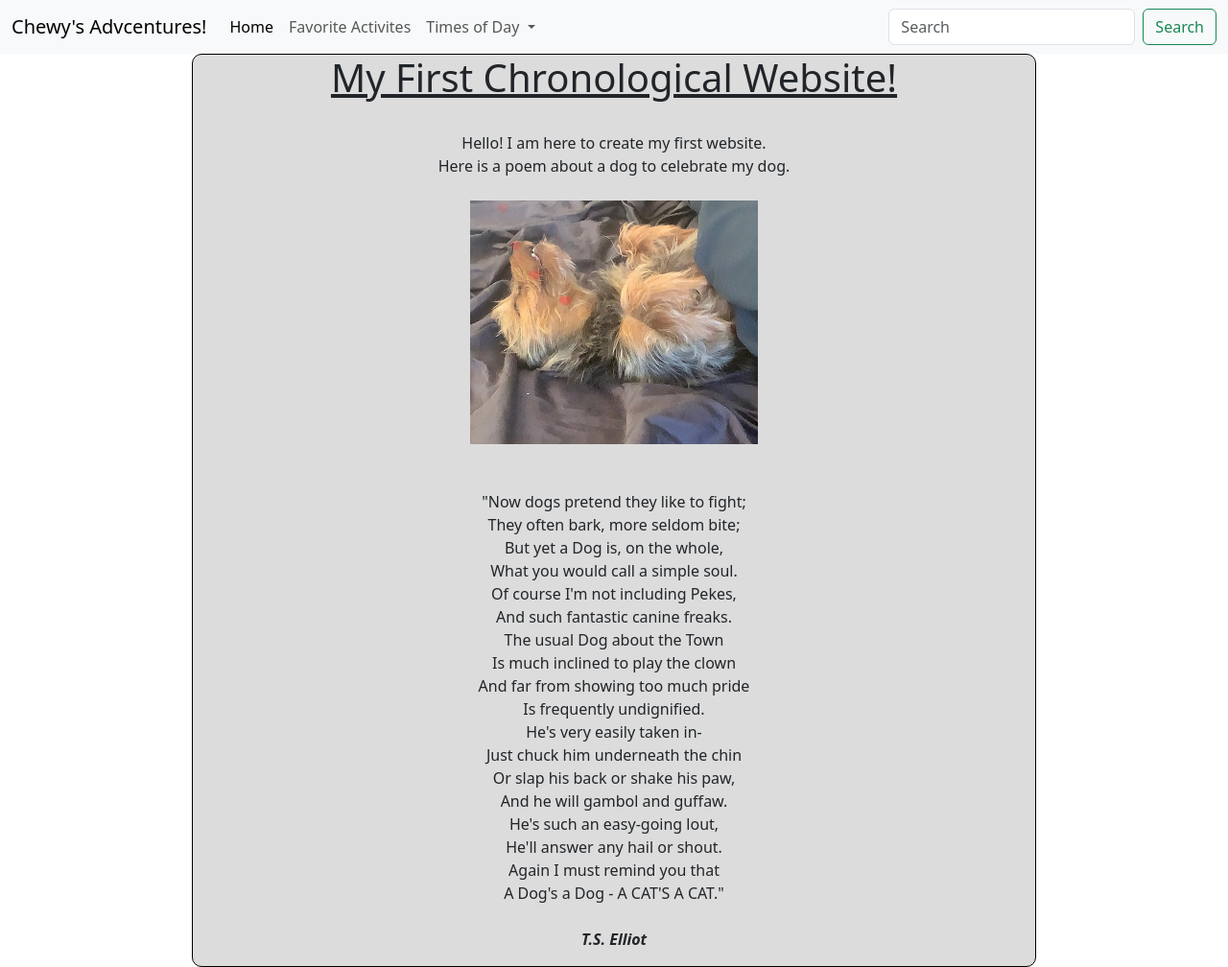
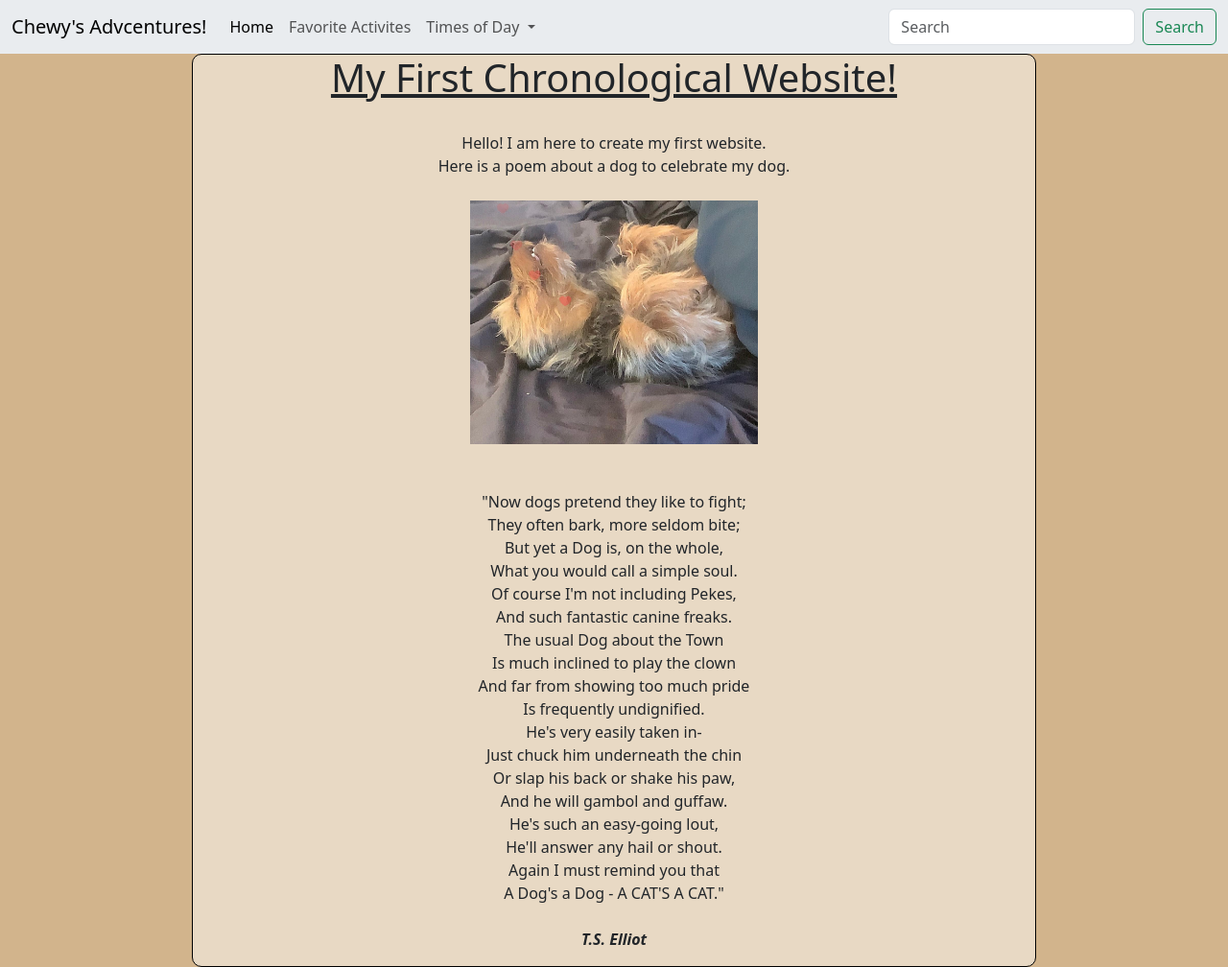
Before and after one commit to 4GeeksAcademy/danielxcastle-fun, a plain HTML site: page index.html in a window 1280 px wide. Shown: the whole page at 96% size. Drawn offline with nearby package versions, Linux system fonts and the light colour scheme.

Commit message:
small changes

```diff
--- a/index.html
+++ b/index.html
@@ -16,7 +16,7 @@
 </head>
 
 <body>
-    <nav class="navbar navbar-expand-lg bg-body-tertiary">
+    <nav class="navbar navbar-expand-lg bg-body-secondary">
         <div class="container-fluid">
             <a class="navbar-brand" href="#">Chewy's Advcentures!</a>
             <button class="navbar-toggler" type="button" data-bs-toggle="collapse"
--- a/styles.css
+++ b/styles.css
@@ -10,9 +10,12 @@
 .card{
     border-radius: 10px;
     border-color: black;
-    background-color: gainsboro;
+    background-color: rgba(255, 255, 255, 0.486);
 
 }
 .bodycontent{
     padding: 100px;
 }
+body{
+    background-color: tan;
+}
```
